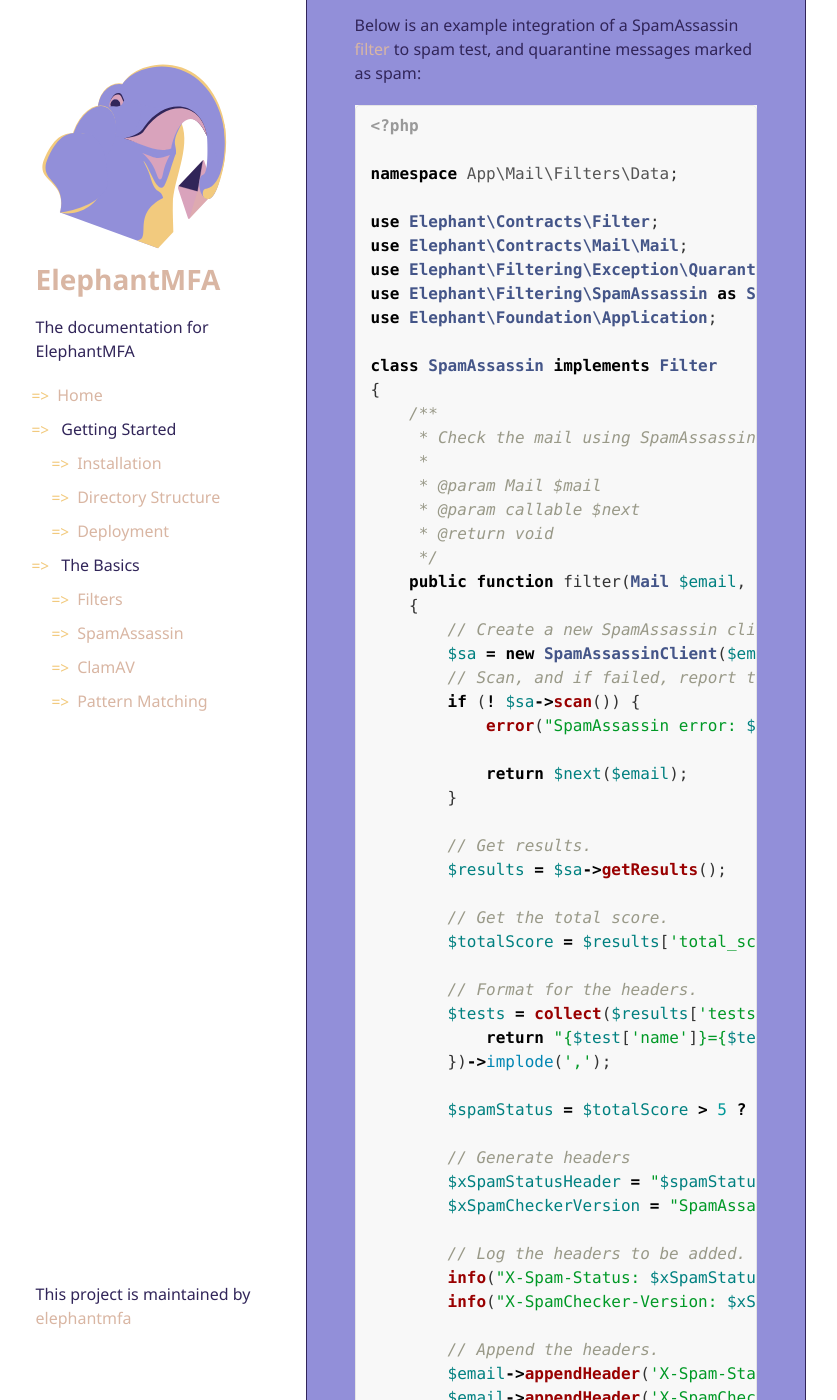
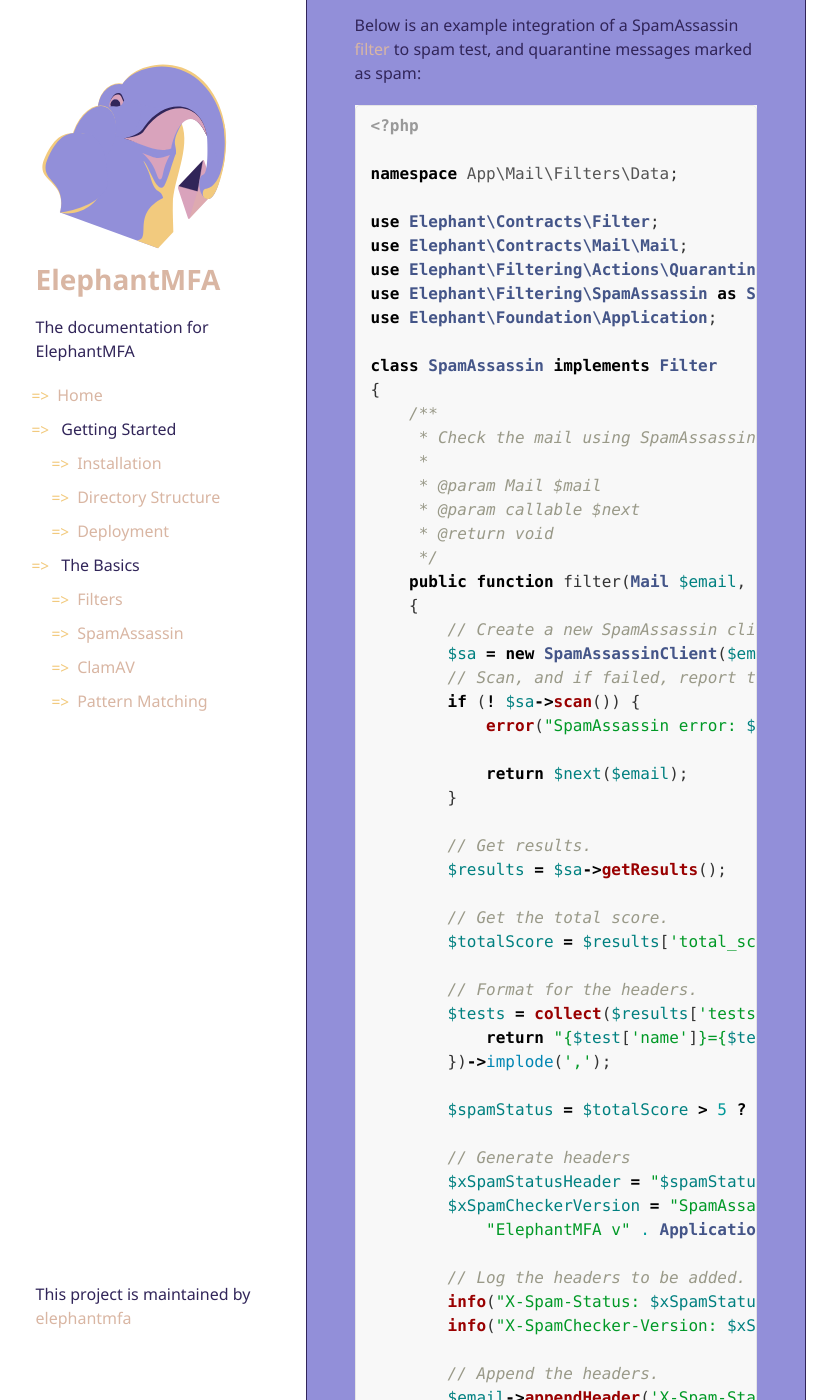
Before and after one commit to elephantmfa/docs, a Jekyll site: the page built from the-basics/spamassassin.md, in a window 1280 px wide and 1400 px high, scrolled down 912 px. Shown: the whole window, without its empty margins (97-934 px from the left). Built offline with Jekyll 4.4.1, drawn with Linux system fonts in a browser that asks for light colours; our own code applies the rules of GitHub Pages for plain Markdown files; a script that is not in the unit is left out; some of the changed text lies outside the part shown.

Commit message:
Fix some things for clamav/spamassassin docs.

```diff
--- a/the-basics/spamassassin.md
+++ b/the-basics/spamassassin.md
@@ -29,7 +29,7 @@ namespace App\Mail\Filters\Data;
 
 use Elephant\Contracts\Filter;
 use Elephant\Contracts\Mail\Mail;
-use Elephant\Filtering\Exception\QuarantineException;
+use Elephant\Filtering\Actions\Quarantine;
 use Elephant\Filtering\SpamAssassin as SpamAssassinClient;
 use Elephant\Foundation\Application;
 
@@ -68,7 +68,8 @@ class SpamAssassin implements Filter
 
         // Generate headers
         $xSpamStatusHeader = "$spamStatus score=$totalScore tests=$tests";
-        $xSpamCheckerVersion = "SpamAssassin v{$results['version']}; ElephantMFA v" . Application::VERSION;
+        $xSpamCheckerVersion = "SpamAssassin v{$results['version']}; " .
+            "ElephantMFA v" . Application::VERSION;
 
         // Log the headers to be added.
         info("X-Spam-Status: $xSpamStatusHeader");
@@ -80,7 +81,7 @@ class SpamAssassin implements Filter
 
         // Quarantine if considered Spam.
         if ($totalScore > 5) {
-            throw new QuarantineException();
+            throw new Quarantine();
         }
 
         return $next($email);
```
Also changed, not shown: the-basics/clamav.md (+2 -2 lines).
